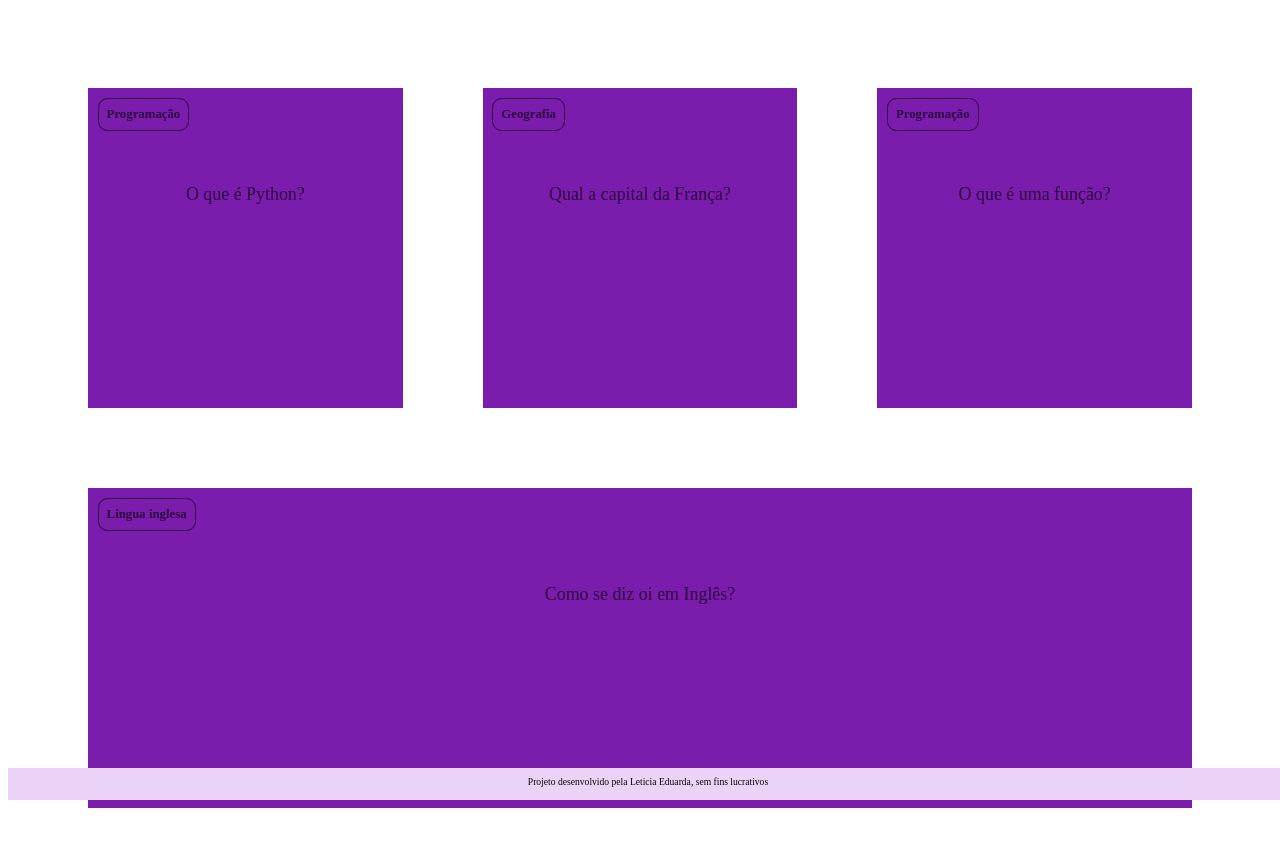
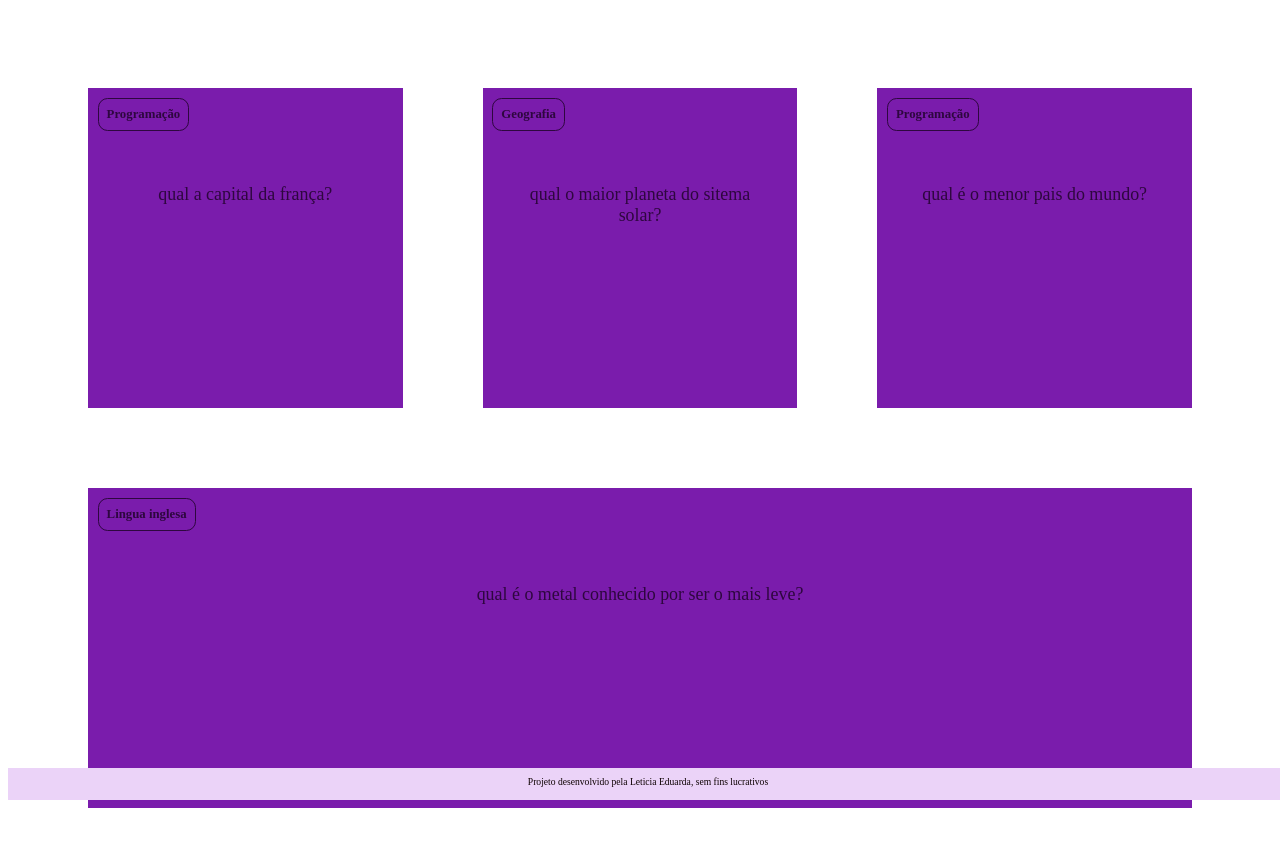
Before and after one commit to leticiaeduarda10052008/leticia, a plain HTML site: page index.html in a window 1280 px wide. Drawn offline with Linux system fonts and the light colour scheme.

Commit message:
Add files via upload

```diff
--- a/assets/style.css
+++ b/assets/style.css
@@ -1,12 +1,12 @@
 :root {
     --text-color: #2E073F;
     --card-front-color: #7A1CAC;
-    --card-back-color: #AD49E1;
+    --card-back-color: #3f095c;
     --rodapé-color: #EBD3F8;
 }
 
 body {
-    background: url('img/leticia.');
+    background: url('img/flor\ roxa');
     font-family: Bai Jamjuree;
 }
 
--- a/perguntas.js
+++ b/perguntas.js
@@ -1,23 +1,23 @@
 criaCartao(
     'Programação',
-    'O que é Python?',
-    'O Python é uma linguagem de programação'
+    'qual a capital da frança?',
+    'a capital da fraça é paris'
 )
 
 criaCartao(
     'Geografia',
-    'Qual a capital da França?',
-    'A capital da França é Paris'
+    'qual o maior planeta do sitema solar?',
+    'o maior planeta do sistema solar é júpiter'
 )
 
 criaCartao(
     'Programação',
-    'O que é uma função?',
-    'Uma função é um bloco de código que executa alguma tarefa'
+    'qual é o menor pais do mundo?',
+    'o menor pais do mundo é o vaticano'
 )
 
 criaCartao(
     'Lingua inglesa',
-    'Como se diz oi em Inglês?',
-    'Oi em ingles é HI (RAI)'
+    'qual é o metal conhecido por ser o mais leve?',
+    'o metal mais leve é o lítico'
 )
```
Also changed, not shown: 2 other files.
